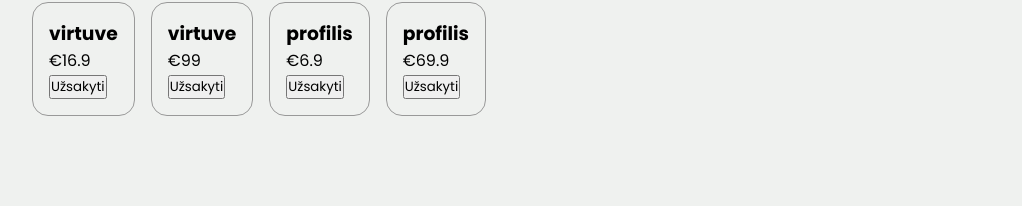
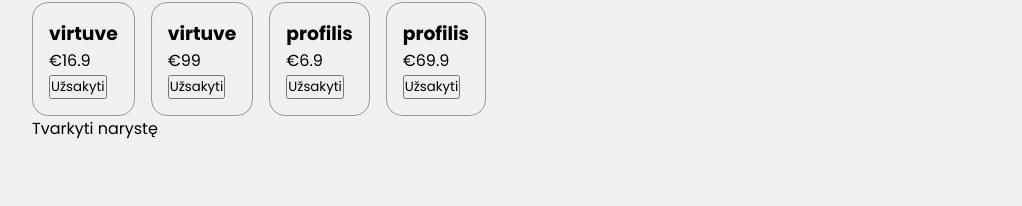
Before and after one commit to mikas1213/bezalos_frontend, a React (Vite) app: page /paslaugos in a window 1280 px wide. Shown: the part 94-300 px from the top of the page, without its empty margins (128-1150 px from the left). Built offline with nearby package versions, Linux system fonts and the light colour scheme; no server answers.

Commit message:
change secret KEY

```diff
--- a/src/pages/PaslaugosPage.jsx
+++ b/src/pages/PaslaugosPage.jsx
@@ -62,6 +62,7 @@ const PaslaugosPage = () => {
                         />)}
                     </Paslaugos>
                     {/* <a href="https://billing.stripe.com/p/login/test_14kg0Meu27G4gdGcMN">Valdyt paslaugas</a> */}
+                    <a href="https://billing.stripe.com/p/login/6oE150ggf1WJ4Qo3cc">Tvarkyti narystę</a>
                 </Container>
             </Main>
         </>
```
